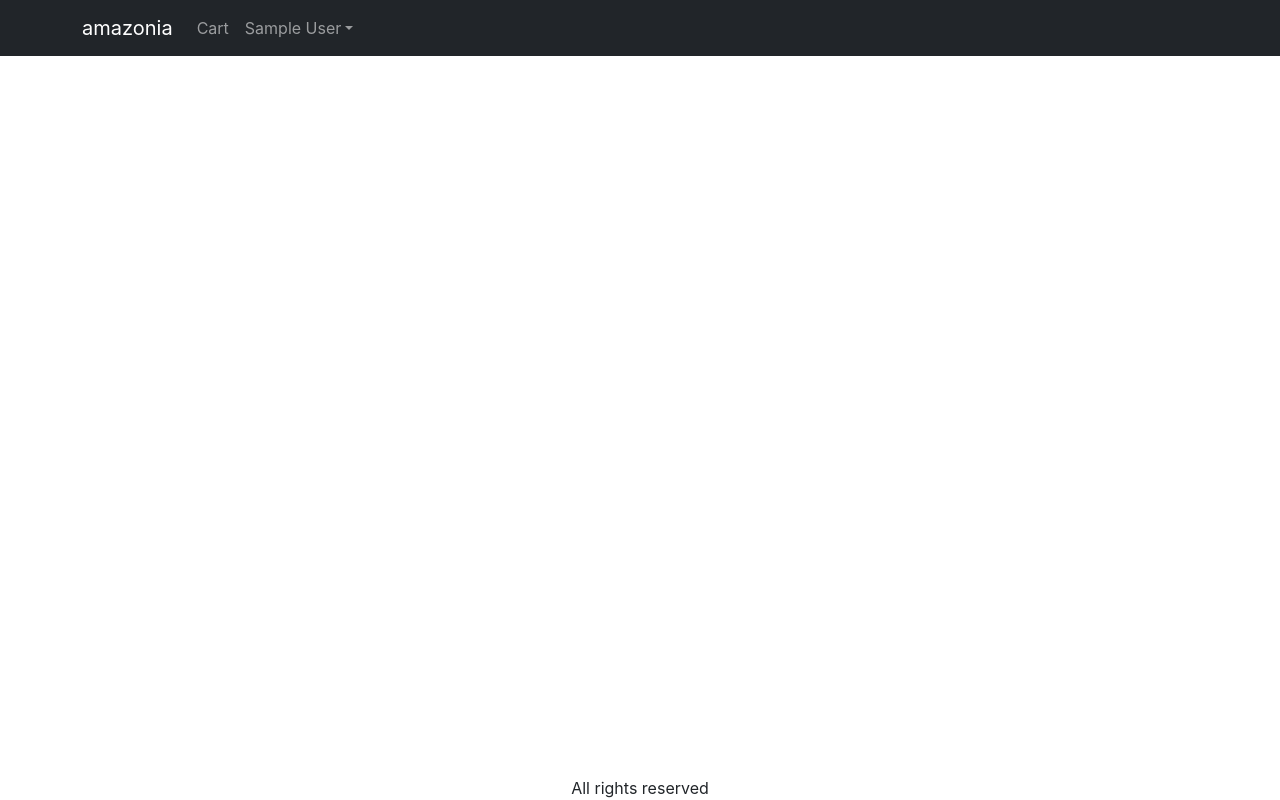
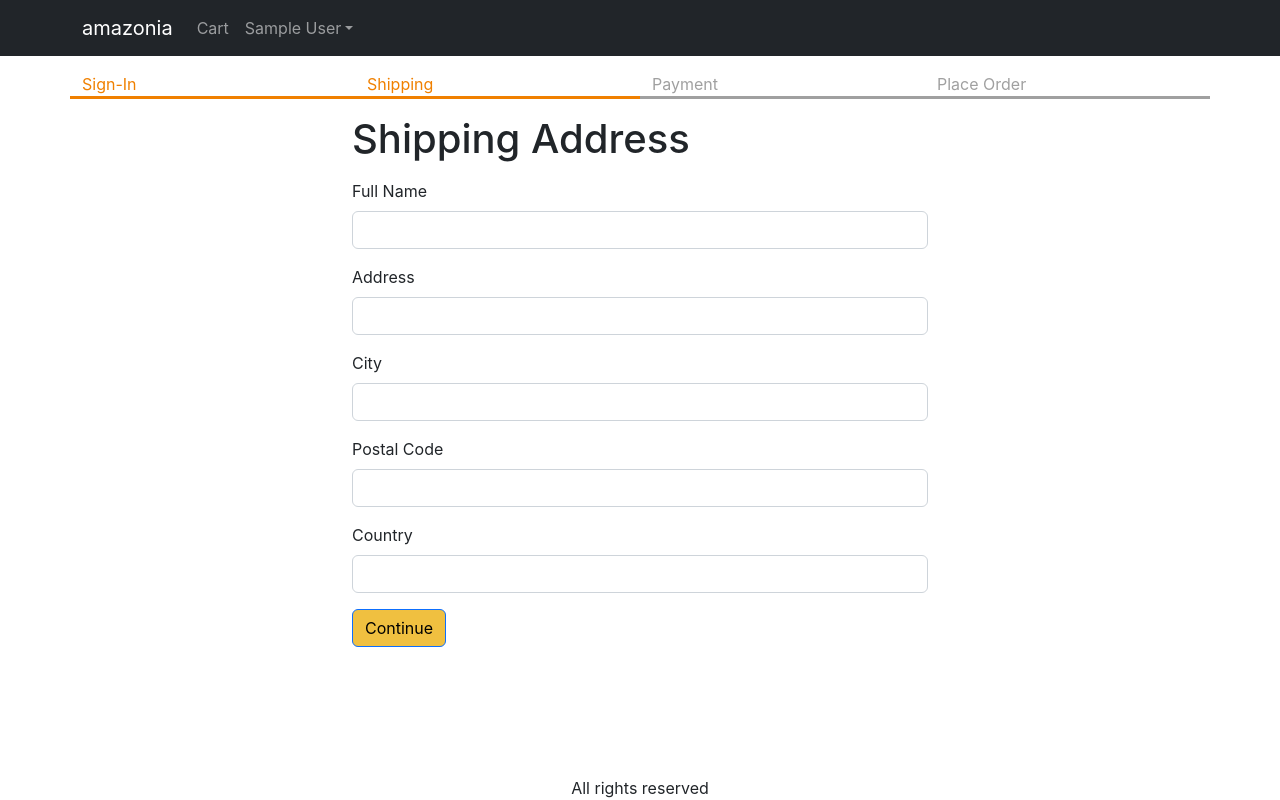
Before and after one commit to SalmanSamiKhan/amazonia, a React (Create React App) app in the folder frontend/: page /shipping in a window 1280 px wide. Built offline with nearby package versions, Linux system fonts and the light colour scheme; sample sign-in values are in the browser's storage.

Commit message:
24-Create-Shipping-Screen

```diff
--- a/frontend/src/App.js
+++ b/frontend/src/App.js
@@ -14,6 +14,8 @@
 import { Store } from './Store';
 import CartScreen from './screens/CartScreen';
 import SigninScreen from './screens/SigninScreen';
+import SignupScreen from './screens/SignupScreen';
+import ShippingAddressScreen from './screens/ShippingAddressScreen';
 
 function App() {
   const { state, dispatch: ctxDispatch } = useContext(Store);
@@ -22,6 +24,7 @@
   const handleSignout = () => {
     ctxDispatch({ type: 'USER_SIGNOUT' });
     localStorage.removeItem('userInfo');
+    localStorage.removeItem('shippingAddress');
   };
   return (
     // BrowserRouter comes from React Router Dom
@@ -84,7 +87,9 @@
               <Route path="/cart" element={<CartScreen />} />
               <Route path="/cart/signin" element={<SigninScreen />} />
               <Route path="/signin" element={<SigninScreen />} />
+              <Route path="/signup" element={<SignupScreen />} />
               <Route path="/" element={<HomeScreen />} />
+              <Route path="/shipping" element={<ShippingAddressScreen />} />
             </Routes>
           </Container>
         </main>
--- a/frontend/src/Store.js
+++ b/frontend/src/Store.js
@@ -1,4 +1,4 @@
-import { createContext, useReducer} from "react";
+import { createContext, useReducer, useState} from "react";
 
 /**
  * Context - Context provides a way to pass data through the component tree
@@ -8,6 +8,7 @@
 
 export const Store = createContext();
 
+
 // Initial state for logged user info and cart
 const initialState = {
 
@@ -16,6 +17,9 @@
         : null,
 
     cart: {
+        shippingAddress: localStorage.getItem('shippingAddress')
+            ? JSON.parse(localStorage.getItem('shippingAddress'))
+            : {},
         cartItems: localStorage.getItem('cartItems')
             ? JSON.parse(localStorage.getItem('cartItems'))
             : [],
@@ -49,7 +53,7 @@
                     )
                     : [...state.cart.cartItems, newItem] // --- (5)
             localStorage.setItem('cartItems', JSON.stringify(cartItems)) // --- (8)
-            return { ...state, cart: { ...state.cart, cartItems } } // --- (6)
+            return { ...state,  cart: { ...state.cart, cartItems } } // --- (6)
 
         case 'CART_REMOVE_ITEM': {
             const cartItems = state.cart.cartItems.filter(
@@ -64,8 +68,19 @@
             return {
                 ...state,
                 userInfo: null,
+                cart:{
+                    cartItems:[],
+                    shippingAddress:{}
+                }
             };
-
+        case 'SAVE_SHIPPING_ADDRESS':
+            return{
+                ...state,
+                cart:{
+                    ...state.cart,
+                    shippingAddress:action.payload
+                }
+            }
         default:
             return state;
     }
--- /dev/null
+++ b/frontend/src/components/CheckoutSteps.js
@@ -0,0 +1,13 @@
+import React from 'react'
+import Row from 'react-bootstrap/Row'
+import Col from 'react-bootstrap/Col'
+export default function CheckoutSteps(props) {
+  return (
+    <Row className='checkout-steps'>
+        <Col className={props.step1? 'active':''}>Sign-In</Col>
+        <Col className={props.step2? 'active':''}>Shipping</Col>
+        <Col className={props.step3? 'active':''}>Payment</Col>
+        <Col className={props.step4? 'active':''}>Place Order</Col>
+    </Row>
+  )
+}
--- a/frontend/src/index.css
+++ b/frontend/src/index.css
@@ -52,3 +52,12 @@
 .small-container{
   max-width: 600px;
 }
+
+.checkout-steps > div {
+  border-bottom: 0.2rem solid #a0a0a0;
+  color: #a0a0a0;
+}
+.checkout-steps > div.active {
+  border-bottom: 0.2rem solid #f08000;
+  color: #f08000;
+}
--- a/frontend/src/screens/CartScreen.js
+++ b/frontend/src/screens/CartScreen.js
@@ -1,4 +1,4 @@
-import { useContext } from 'react';
+import { useContext, useState } from 'react';
 import Col from 'react-bootstrap/Col';
 import Row from 'react-bootstrap/Row';
 import ListGroup from 'react-bootstrap/ListGroup'
@@ -10,16 +10,17 @@
 import Card from 'react-bootstrap/esm/Card';
 import axios from 'axios';
 export default function CartScreen() {
+    let [count,setCount] = useState(5)
     /**
      * 1. Deconstruct state dispatch as ctxDispatch
      * 2. Deconstruct cart and cartItems from state. Loop deconstruct
      */
     const navigate = useNavigate()
-    const { state, dispatch: ctxDispatch } = useContext(Store) // --- (1)
+    const { state, dispatch: ctxDispatch} = useContext(Store) // --- (1)
     const { cart: { cartItems } } = state // --- (2)
 
     const updateCartHandler = async (item, quantity)=>{
-
+        console.log('count '+ count)
         const {data} = await axios.get(`/api/products/${item._id}`)
         if (data.countInStock<quantity){
             window.alert('Sorry! Product is out of stock')
@@ -29,6 +30,7 @@
             type: 'CART_ADD_ITEM',
             payload: { ...item, quantity}
           })
+          setCount(count-1)
     }
 
     const removeItemHandler = (item)=>{
--- a/frontend/src/screens/ProductScreen.js
+++ b/frontend/src/screens/ProductScreen.js
@@ -74,6 +74,7 @@
      */
     const existItem = cart.cartItems.find( (x) => x._id===product._id) // --- (1)
     const quantity = existItem? existItem.quantity + 1 : 1 // --- (2)
+    const count = product.countInStock-quantity
     const {data} = await axios.get(`/api/products/${product._id}`) // --- (3)
     if (data.countInStock<quantity){
       window.alert('Sorry! Product is out of stock')
@@ -81,7 +82,7 @@
     }
     ctxDispatch({  // --- (4)
       type: 'CART_ADD_ITEM',
-      payload: { ...product, quantity}
+      payload: { ...product , count}
     })
     navigate('/cart') // --- (5)
   }
--- /dev/null
+++ b/frontend/src/screens/ShippingAddressScreen.js
@@ -0,0 +1,95 @@
+import React, { useContext, useEffect, useState } from 'react'
+import { Helmet } from 'react-helmet-async'
+import Form from 'react-bootstrap/Form'
+import Button from 'react-bootstrap/Button'
+import { Store } from '../Store'
+import { useNavigate } from 'react-router-dom'
+import CheckoutSteps from '../components/CheckoutSteps'
+
+export default function ShippingAddressScreen() {
+    const {state, dispatch:ctxDispatch} = useContext(Store)
+    const {userInfo, cart:{shippingAddress}} = state
+    // const {cart:{cartItems}} = state
+    const navigate = useNavigate()
+    const [fullName, setFullName] = useState(shippingAddress.fullName||'')
+    const [address, setAddress] = useState(shippingAddress.address||'')
+    const [city, setCity] = useState(shippingAddress.city||'')
+    const [postalCode, setPostalCode] = useState(shippingAddress.postalCode||'')
+    const [country, setCountry] = useState(shippingAddress.country||'')
+    // After logging out userinfo is reset
+    useEffect(()=>{
+        if(!userInfo){
+            navigate('/signin?redirect=/shipping')
+        }
+    },[userInfo,navigate])
+    const handleSubmit = (e) => {
+        e.preventDefault()
+        ctxDispatch({type:'SAVE_SHIPPING_ADDRESS',
+        payload:{
+            fullName, address, city, postalCode, country
+        }
+    })
+    localStorage.setItem('shippingAddress', JSON.stringify({
+        fullName, address, city, postalCode, country
+    }))
+    navigate('/payment')
+    }
+    return (
+        <div>
+            <Helmet>
+                <title>Shipping Address</title>
+            </Helmet>
+            <CheckoutSteps step1 step2></CheckoutSteps>
+            <div className="container small-container">
+                <h1 className='my-3'>Shipping Address</h1>
+                <Form onSubmit={handleSubmit} >
+                    <Form.Group className='mb-3' controlId='fullName'>
+                        <Form.Label>Full Name</Form.Label>
+                        <Form.Control
+                            value={fullName}
+                            onChange={e => setFullName(e.target.value)}
+                            required
+                        ></Form.Control>
+                    </Form.Group>
+                    <Form.Group className='mb-3' controlId='fullName'>
+                        <Form.Label>Address</Form.Label>
+                        <Form.Control
+                            value={address}
+                            onChange={e => setAddress(e.target.value)}
+                            required
+                        ></Form.Control>
+                    </Form.Group>
+                    <Form.Group className='mb-3' controlId='fullName'>
+                        <Form.Label>City</Form.Label>
+                        <Form.Control
+                            value={city}
+                            onChange={e => setCity(e.target.value)}
+                            required
+                        ></Form.Control>
+                    </Form.Group>
+                    <Form.Group className='mb-3' controlId='fullName'>
+                        <Form.Label>Postal Code</Form.Label>
+                        <Form.Control
+                            value={postalCode}
+                            onChange={e => setPostalCode(e.target.value)}
+                            required
+                        ></Form.Control>
+                    </Form.Group>
+                    <Form.Group className='mb-3' controlId='fullName'>
+                        <Form.Label>Country</Form.Label>
+                        <Form.Control
+                            value={country}
+                            onChange={e => setCountry(e.target.value)}
+                            required
+                        ></Form.Control>
+                    </Form.Group>
+                    <div className="mb-34">
+                        <Button variant='primary' type='submit'>
+                            Continue
+                        </Button>
+                    </div>
+                </Form>
+            </div>
+        </div>
+    )
+}
--- /dev/null
+++ b/frontend/src/screens/SignupScreen.js
@@ -0,0 +1,55 @@
+import { Link, useLocation, useNavigate } from 'react-router-dom';
+import Container from 'react-bootstrap/Container';
+import Form from 'react-bootstrap/Form';
+import Button from 'react-bootstrap/Button';
+import { Helmet } from 'react-helmet-async';
+import Axios from 'axios'
+import { useContext, useEffect, useState } from 'react';
+import { Store } from '../Store'
+import { toast } from 'react-toastify';
+import { getError } from '../utils';
+
+export default function SignupScreen() {
+
+    const navigate = useNavigate() // redirect
+
+    // Set context
+    const { state, dispatch: ctxDispatch } = useContext(Store)
+    const { userInfo } = state;
+
+    // Submit form handler
+    const handleSubmit = async (e) => {
+
+    }
+    // restrict logged in user to access signin page
+
+    return (
+        <Container className="small-container">
+            <Helmet>
+                <title>Sign Up</title>
+            </Helmet>
+            <h1 className="my-3">Sign Up</h1>
+            <Form onSubmit={handleSubmit}>
+            <Form.Group className="mb-3" controlId="email">
+                    <Form.Label>Name</Form.Label>
+                    <Form.Control type="string" required  />
+                </Form.Group>
+                <Form.Group className="mb-3" controlId="email">
+                    <Form.Label>Email</Form.Label>
+                    <Form.Control type="email" required  />
+                </Form.Group>
+                <Form.Group className="mb-3" controlId="password">
+                    <Form.Label>Password</Form.Label>
+                    <Form.Control type="password" required />
+                </Form.Group>
+                <div className="mb-3">
+                    <Button type="submit">Sign In</Button>
+                </div>
+                <div className="mb-3">
+                    New customer?{' '}
+                    <Link to={'/signup'}>Create your account</Link>
+                </div>
+            </Form>
+        </Container>
+    );
+}
```
Also changed, not shown: 1 other file (tests, documents, lock files or other folders).
